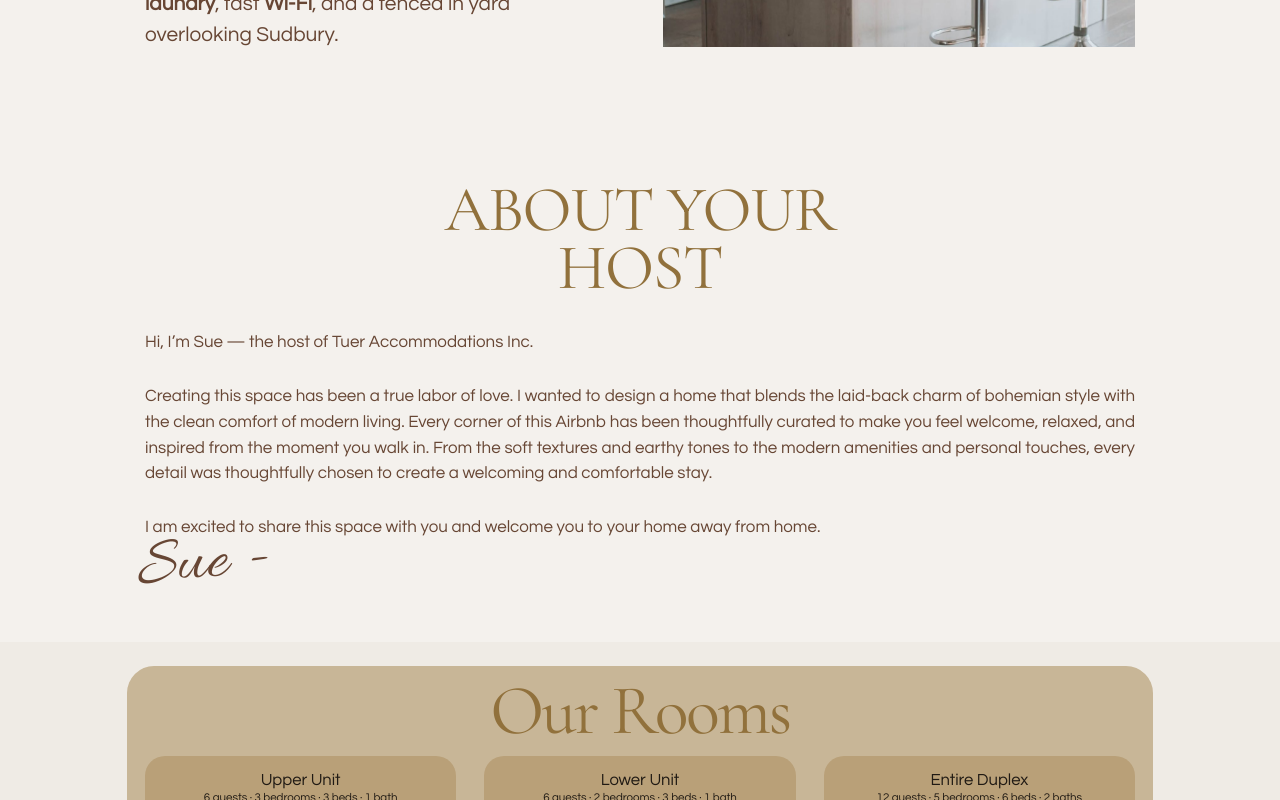
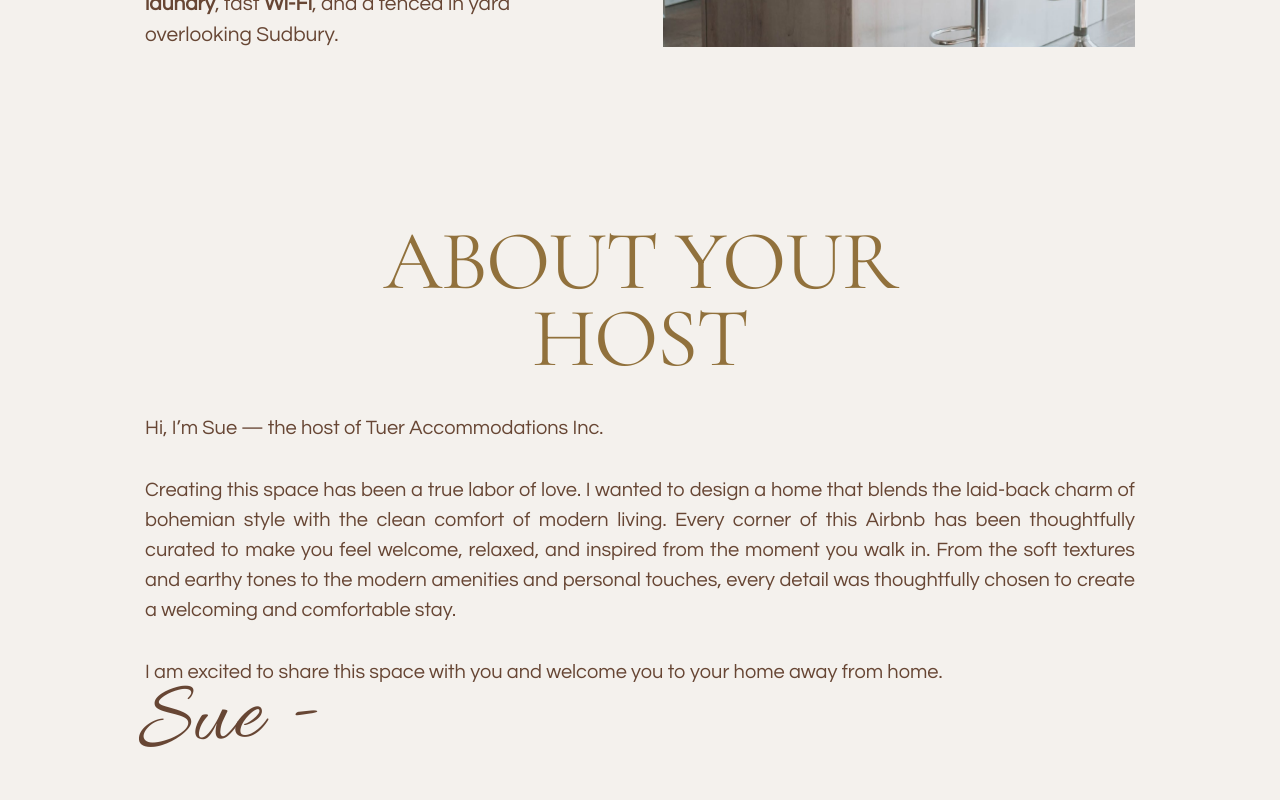
Before and after one commit to Fauxbear95/tuer-accomodations, a React (Vite) app: page / in a window 1280 px wide. Shown: the part 1340-2140 px from the top of the page. Built offline with nearby package versions, Linux system fonts and the light colour scheme.

Commit message:
Match about host section scale

```diff
--- a/src/styles/about-host.css
+++ b/src/styles/about-host.css
@@ -53,11 +53,32 @@
 }
 
 @media (min-width: 901px) {
+  .about-host-section {
+    padding-top: 96px;
+    padding-bottom: 52px;
+  }
+
   .about-host-container {
-    width: 900px;
-    max-width: 900px;
     margin-left: auto;
     margin-right: auto;
+  }
+
+  .about-host-title {
+    margin-bottom: 36px;
+    font-size: clamp(5.25rem, 6.2vw, 6rem);
+  }
+
+  .about-host-copy {
+    font-size: 1.25rem;
+    line-height: 1.5;
+  }
+
+  .about-host-copy p {
+    margin-bottom: 32px;
+  }
+
+  .host-signature {
+    font-size: 5.8rem;
   }
 }
 
```
